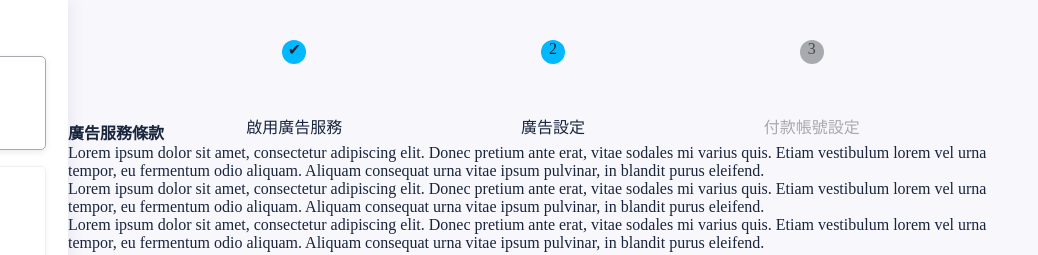
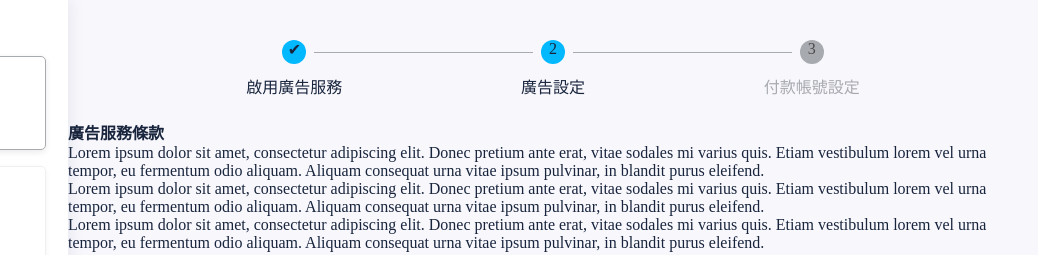
Before and after one commit to wintersprouter/ad-platform, a website built with webpack: page Index.html in a window 1280 px wide. Shown: the top 255 px of the page, 242-1280 px from the left. Built offline with nearby package versions, Linux system fonts and the light colour scheme.

Commit message:
style: modify connect-line layout

```diff
--- a/src/scss/main.scss
+++ b/src/scss/main.scss
@@ -381,6 +381,7 @@ nav {
   .step {
     flex: 1;
     text-align: center;
+    position: relative;
     @include getStepNums(3);
     &.checked, &.active {
       .circle-container {
@@ -404,9 +405,17 @@ nav {
     }
     .label-container {
       margin-top: 10px;
-      padding-top: 40px;
       color: $light-gray;
     }
+    .connect-line {
+      display: block;
+      height: 1px;
+      background-color: $light-gray;
+      position: absolute;
+      top: 12px;
 
+      right: calc(50% + 20px);
+      left: calc(-50% + 20px);
+    }
   }
 }
```
